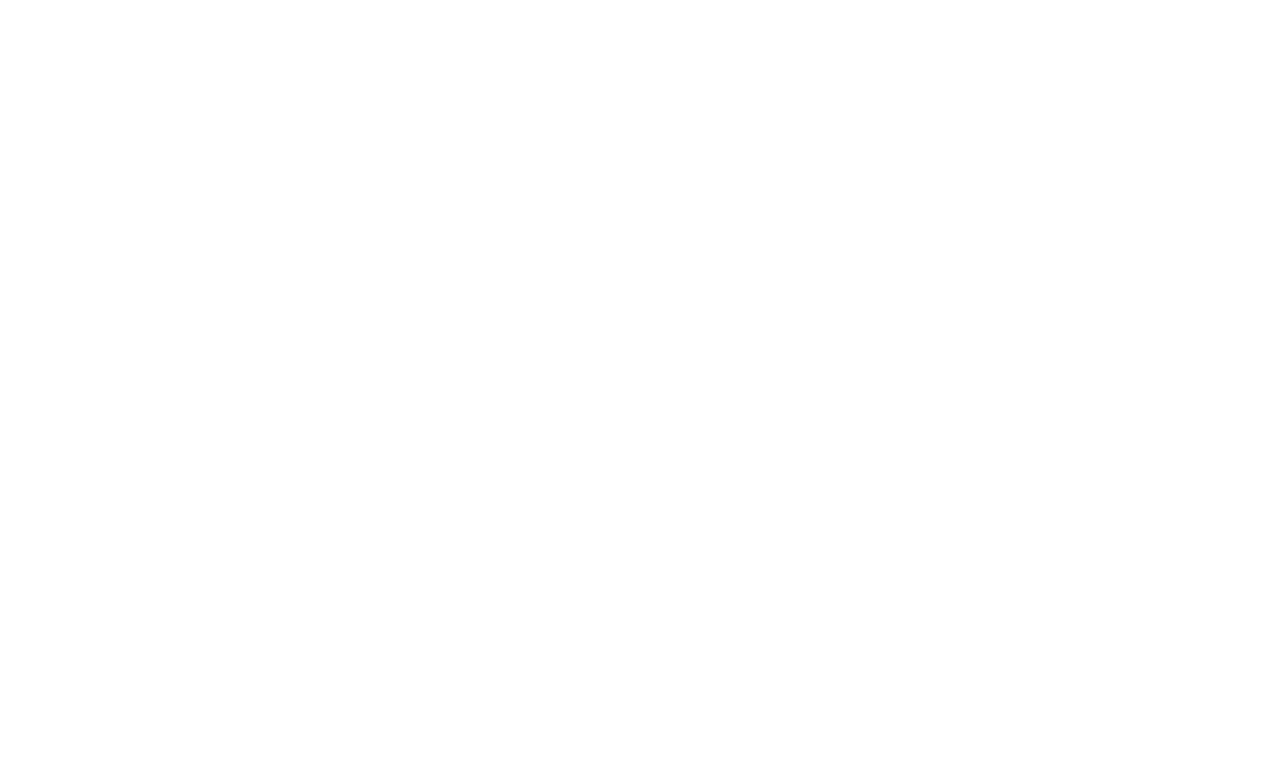
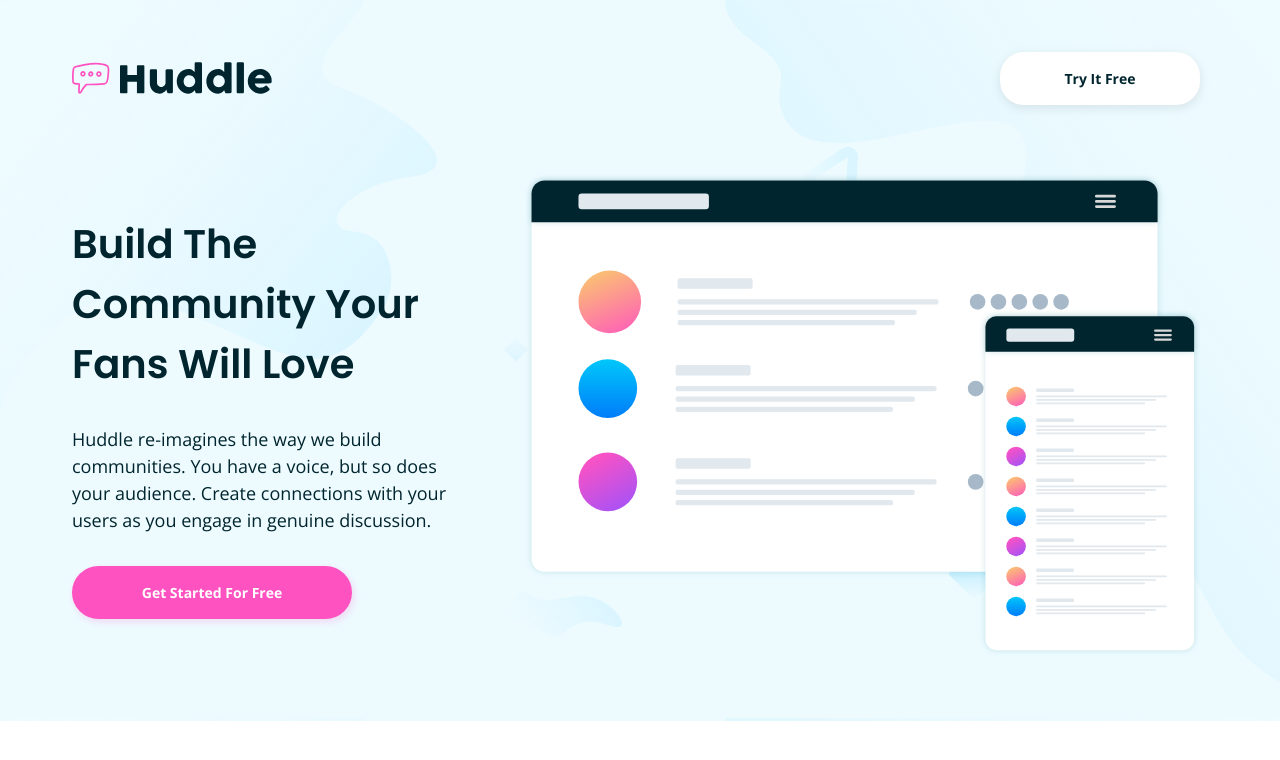
Before and after one commit to caarlosdamian/huddle-landing-page, a React (Vite) app: page / in a window 1280 px wide. Shown: the top 760 px of the page. Built offline with nearby package versions, Linux system fonts and the light colour scheme.

Commit message:
add top section with responsive desing

```diff
--- a/index.html
+++ b/index.html
@@ -3,6 +3,9 @@
   <head>
     <meta charset="UTF-8" />
     <link rel="icon" type="image/svg+xml" href="/vite.svg" />
+    <style>
+      @import url('https://fonts.googleapis.com/css2?family=Open+Sans:ital,wght@0,300;0,400;0,500;0,600;0,700;0,800;1,300;1,400;1,500;1,600;1,700;1,800&family=Poppins:ital,wght@0,100;0,200;0,300;0,400;0,500;0,600;0,700;0,800;0,900;1,100;1,200;1,300;1,400;1,500;1,600;1,700;1,800;1,900&display=swap');
+      </style>
     <meta name="viewport" content="width=device-width, initial-scale=1.0" />
     <title>Vite + React + TS</title>
   </head>
--- a/src/App.tsx
+++ b/src/App.tsx
@@ -1,10 +1,11 @@
 import './App.scss'
+import { Top } from './sections/top/Top'
 
 function App() {
 
   return (
     <main className="App">
-
+      <Top/>
     </main>
   )
 }
--- /dev/null
+++ b/src/components/button/Button.scss
@@ -0,0 +1,58 @@
+.button {
+    cursor: pointer;
+    border: none;
+    padding: 17px;
+
+    &.primary {
+        font-family: 'Open Sans';
+        font-style: normal;
+        font-weight: 700;
+        font-size: 14px;
+        line-height: 19px;
+        color: #00252E;
+        background: #FFFFFF;
+        box-shadow: 0px 3px 11px rgba(0, 0, 0, 0.0954201);
+        border-radius: 24px;
+        width: 200px;
+
+        @media (max-width: 375px) {
+            padding: 4px;
+            width: 96px;
+        }
+
+        &:hover {
+            background: #FFFFFF;
+            box-shadow: 0px 3px 11px rgba(0, 0, 0, 0.0954201);
+            color: #808E9A;
+        }
+    }
+
+    &.secondary {
+        font-family: 'Open Sans';
+        font-style: normal;
+        font-weight: 700;
+        font-size: 14px;
+        line-height: 19px;
+        text-align: center;
+        box-shadow: 2px 3px 6px 1px rgba(255, 82, 193, 0.166185);
+        color: #FFFFFF;
+        background: #FF52C1;
+        border-radius: 28px;
+        width: 280px;
+        @media (max-width: 375px) {
+            width: 240px;
+            height: 40px;
+            display: flex;
+            align-items: center;
+            justify-content: center;
+
+        }
+
+
+        &:hover {
+            background: #FF9ADB;
+            box-shadow: 2px 3px 6px 1px rgba(255, 82, 193, 0.166185);
+            color: #FFFFFF;
+        }
+    }
+}
--- a/src/components/button/Button.tsx
+++ b/src/components/button/Button.tsx
@@ -1,7 +1,13 @@
 import React from 'react'
+import './Button.scss'
 
-export const Button = () => {
+interface ButtonProps {
+  label: string
+  type:string
+}
+
+export const Button = ({label,type,...rest}:ButtonProps) => {
   return (
-    <div>Button</div>
+    <button className={`button ${type}`} >{label}</button>
   )
 }
--- /dev/null
+++ b/src/components/navbar/Navbar.scss
@@ -0,0 +1,22 @@
+.navbar-container {
+    display: flex;
+    align-items: center;
+    justify-content: space-between;
+    width: 100%;
+    margin-bottom: 71px;
+    @media (max-width: 375px) {
+        margin-bottom: 0;
+        align-items: center;
+        justify-content: space-between;
+        padding-top: 27px;
+        width: 343px;
+    }
+
+    .navbar-logo {
+        max-width: 200px;
+        @media (max-width: 375px) {
+            width: 96px;
+        }
+
+    }
+}
--- a/src/components/navbar/Navbar.tsx
+++ b/src/components/navbar/Navbar.tsx
@@ -1,7 +1,13 @@
 import React from 'react'
+import logo from  '../../assets/logo.svg'
+import { Button } from '../button/Button'
+import './Navbar.scss'
 
 export const Navbar = () => {
   return (
-    <div>Navbar</div>
+    <div className='navbar-container'>
+      <img src={logo} alt="logo" className="navbar-logo" />
+      <Button type='primary' label='Try It Free'/>
+    </div>
   )
 }
--- /dev/null
+++ b/src/sections/top/Top.scss
@@ -0,0 +1,99 @@
+.top-container {
+    background: #EDFBFF;
+    width: 100vw;
+    height: 721px;
+    background-image: url('../../assets/bg-hero-desktop.svg');
+    padding: 68px 80px 80px 72px;
+    display: flex;
+    align-items: center;
+    justify-content: center;
+    flex-direction: column;
+
+    @media (max-width: 375px) {
+        padding: 0 16px 37px 16px;
+        background-image: url('../../assets/bg-hero-mobile.svg');
+        height: 721px;
+        justify-content: center;
+        gap: 0;
+    }
+
+    .top-feature-container {
+        height: 482px;
+        width: 100%;
+        display: flex;
+        justify-content: center;
+        align-items: center;
+        gap: 54px;
+
+        @media (max-width: 375px) {
+            // flex-direction: column;
+            margin-top: 80px;
+            gap: 24px;
+            display: grid;
+            grid-template-columns: 1, 1fr;
+            align-items: center;
+            justify-content: center;
+        }
+
+        .top-feature-container-left {
+            display: flex;
+            align-items: flex-start;
+            justify-content: center;
+            flex-direction: column;
+            gap: 32px;
+
+            @media (max-width: 375px) {
+                // justify-content: center;
+                padding-left: 16px;
+                padding-right: 16px;
+                align-items: center;
+            }
+
+            .top-feature-header {
+                font-family: 'Poppins';
+                font-style: normal;
+                font-weight: 600;
+                font-size: 40px;
+                line-height: 60px;
+                color: #00252E;
+                max-width: 536px;
+
+                @media (max-width: 375px) {
+                    font-size: 24px;
+                    line-height: 36px;
+                    text-align: center;
+                }
+            }
+
+            .top-feature-description {
+                font-family: 'Open Sans';
+                font-style: normal;
+                font-weight: 400;
+                font-size: 18px;
+                line-height: 27px;
+                color: #00252E;
+                max-width: 520px;
+
+                @media (max-width: 375px) {
+                    font-size: 16px;
+                    line-height: 24px;
+                    text-align: center;
+                    color: #00252E;
+                }
+            }
+        }
+
+        .top-feature-container-right {
+
+            .top-feature-image {
+                height: 482px;
+
+                @media (max-width: 375px) {
+                    height: 208px;
+                    width: 296px;
+                    align-self: center;
+                }
+            }
+        }
+    }
+}
--- a/src/sections/top/Top.tsx
+++ b/src/sections/top/Top.tsx
@@ -1,7 +1,28 @@
-import React from 'react'
+import { Button } from "../../components/button/Button";
+import { Navbar } from "../../components/navbar/Navbar";
+import img from "../../assets/illustration-mockups.svg";
+import "./Top.scss";
 
 export const Top = () => {
   return (
-    <div className='top-container'>Top</div>
-  )
-}
+    <div className="top-container">
+      <Navbar />
+      <div className="top-feature-container">
+        <div className="top-feature-container-left">
+          <h1 className="top-feature-header">
+            Build The Community Your Fans Will Love
+          </h1>
+          <span className="top-feature-description">
+            Huddle re-imagines the way we build communities. You have a voice,
+            but so does your audience. Create connections with your users as you
+            engage in genuine discussion.{" "}
+          </span>
+          <Button label="Get Started For Free" type="secondary" />
+        </div>
+        <div className="top-feature-container-right">
+          <img src={img} alt="img" className="top-feature-image" />
+        </div>
+      </div>
+    </div>
+  );
+};
```
